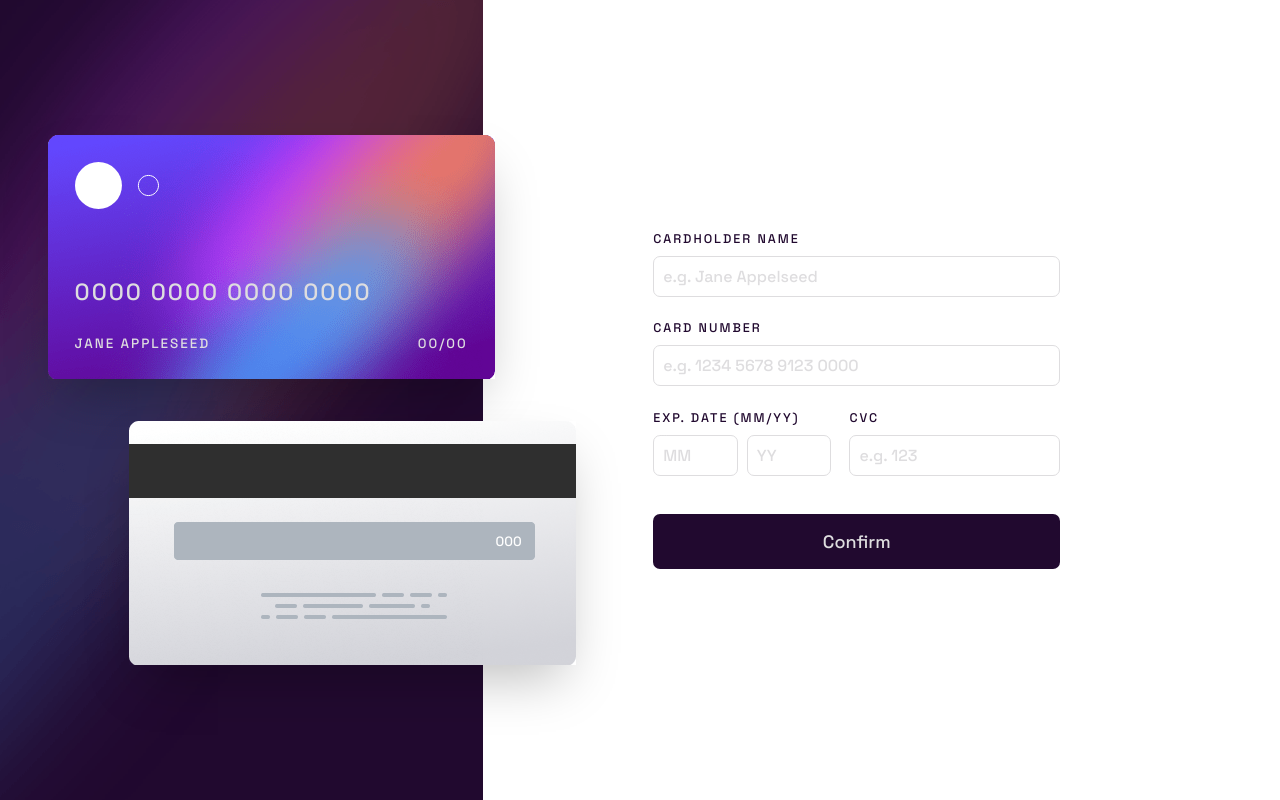
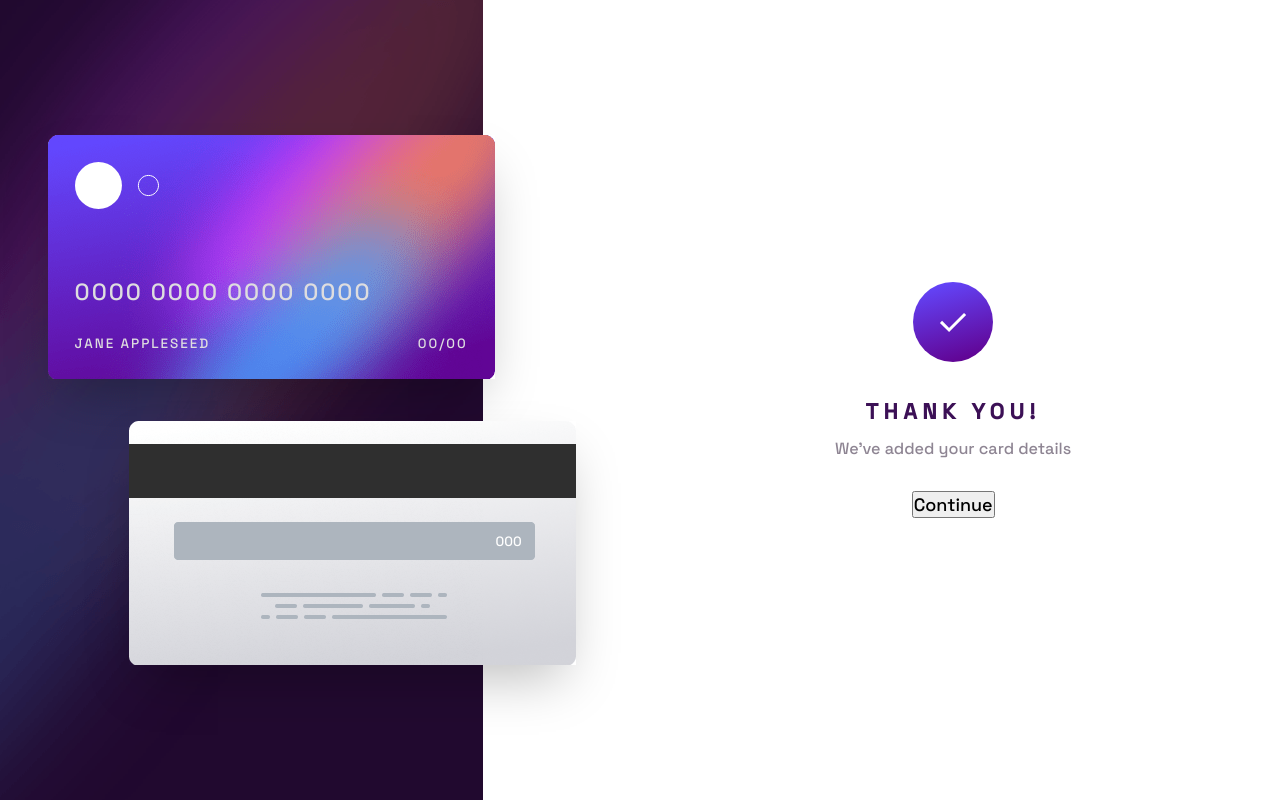
Before and after one commit to kdumagalhaes/interactive-card-details-form, a React (Vite) app: page / in a window 1280 px wide. Built offline with nearby package versions, Linux system fonts and the light colour scheme.

Commit message:
Add form confirmation structure

```diff
--- /dev/null
+++ b/src/components/FormConfirmation/FormConfirmation.tsx
@@ -0,0 +1,14 @@
+import { Container } from './styles'
+
+import IconComplete from '../../assets/images/icon-complete.svg'
+
+export function FormConfirmation() {
+  return (
+    <Container>
+      <img className="complete-icon" src={IconComplete} alt="complete icon" />
+      <h1 className="title">Thank you!</h1>
+      <p className="message">We've added your card details</p>
+      <button>Continue</button>
+    </Container>
+  )
+}
--- /dev/null
+++ b/src/components/FormConfirmation/styles.ts
@@ -0,0 +1,39 @@
+import styled from 'styled-components'
+
+export const Container = styled.div`
+  width: 100%;
+  height: 100vh;
+  display: flex;
+  flex-direction: column;
+  justify-content: center;
+  align-items: center;
+  padding: 0 1.5rem;
+
+  @media (max-width: 1095px) {
+    justify-content: center;
+  }
+
+  @media (max-width: ${(props) => props.theme.mobile}) {
+    height: 100%;
+    margin-top: 4.5rem;
+  }
+
+  .complete-icon {
+    margin-bottom: 2rem;
+  }
+
+  .title {
+    text-transform: uppercase;
+    color: ${(props) => props.theme.darkViolet};
+    font-size: 1.2rem;
+    letter-spacing: 0.3rem;
+    margin-bottom: 0.7rem;
+  }
+
+  .message {
+    font-size: 0.9rem;
+    color: ${(props) => props.theme.darkGrayishViolet};
+    font-weight: 500;
+    margin-bottom: 1.8rem;
+  }
+`
--- a/src/components/template/Template.tsx
+++ b/src/components/template/Template.tsx
@@ -2,13 +2,15 @@ import { Container } from './styles'
 
 // components
 import { SideBar } from '../SideBar/SideBar'
-import { Form } from '../Form/Form'
+// import { Form } from '../Form/Form'
+import { FormConfirmation } from '../FormConfirmation/FormConfirmation'
 
 export function Template() {
   return (
     <Container>
       <SideBar />
-      <Form />
+      {/* <Form /> */}
+      <FormConfirmation />
     </Container>
   )
 }
```
